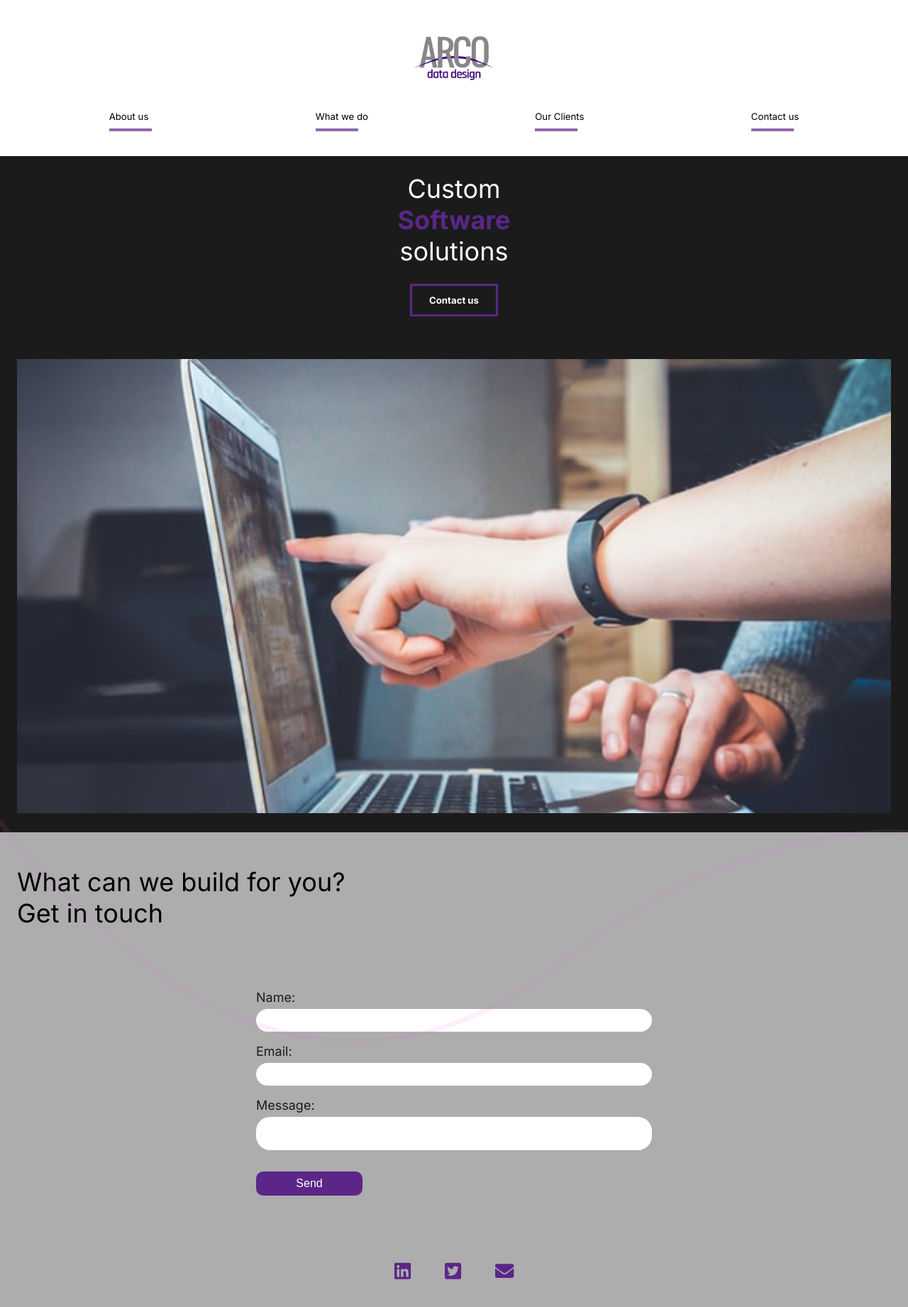
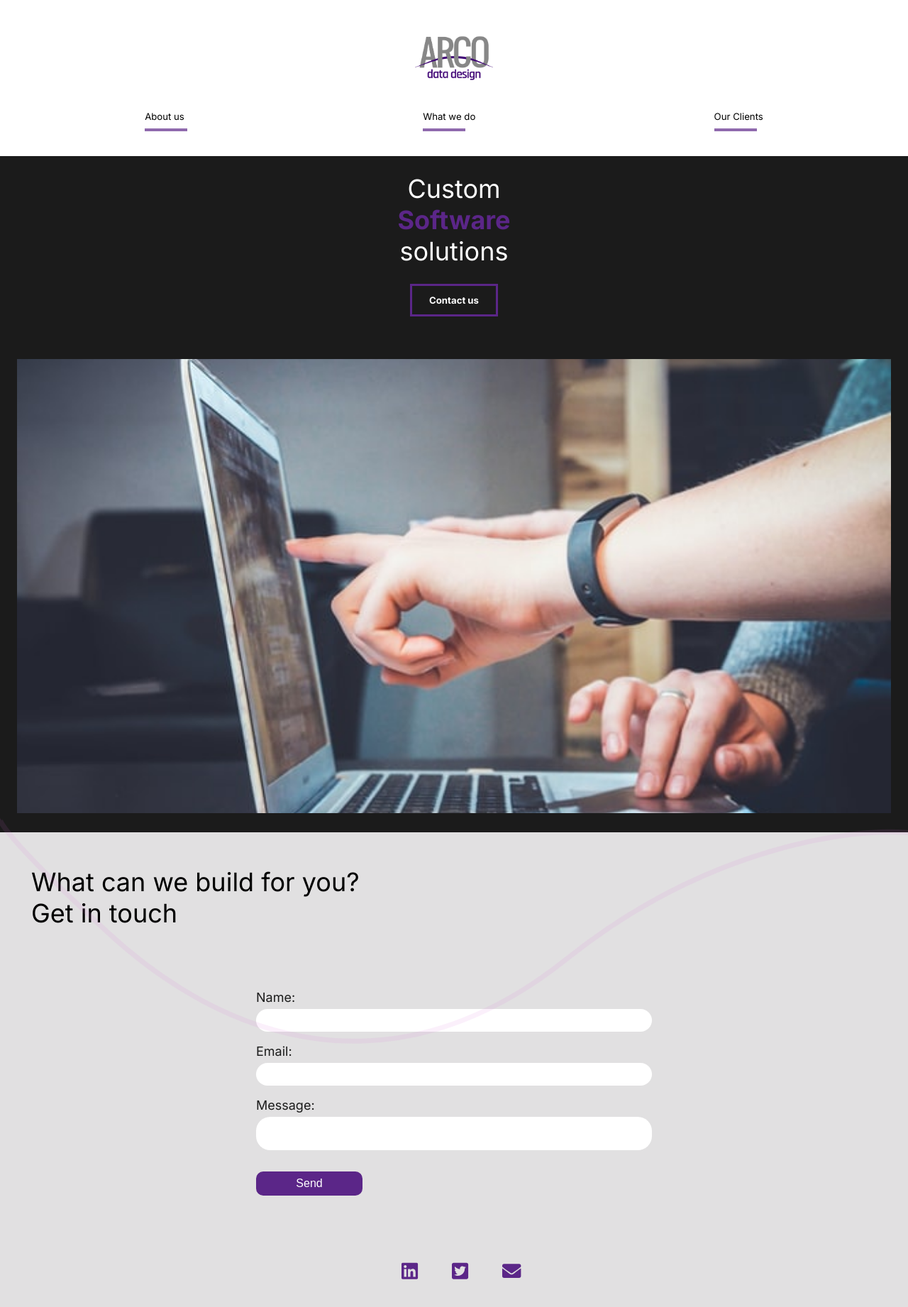
Before and after one commit to kceron/a-site-one, a React (Create React App) app: page / in a window 1280 px wide. Shown: the top 1842 px of the page at 71% size. Built offline with nearby package versions, Linux system fonts and the light colour scheme.

Commit message:
contact us button scroll

```diff
--- a/src/App.js
+++ b/src/App.js
@@ -2,7 +2,7 @@ import React from "react";
 import GlobalStyle from "./components/GlobalStyle";
 import AboutUs from "./pages/AboutUs";
 import Nav from "./components/Nav";
-import ContactUs from "./pages/ContactUs";
+// import ContactUs from "./pages/ContactUs";
 import OurWork from "./pages/OurWork";
 import ServicesSection from "./components/ServicesSection";
 import ClientDetail from "./pages/ClientDetail";
@@ -32,9 +32,9 @@ function App() {
           <Route path="/clients">
             <OurWork />
           </Route>
-          <Route path="/contact">
+          {/* <Route path="/contact">
             <ContactUs />
-          </Route>
+          </Route> */}
         </Switch>
       </AnimatePresence>
     </div>
--- a/src/components/AboutSection.js
+++ b/src/components/AboutSection.js
@@ -12,6 +12,10 @@ import { titleAnim, fade, photoAnim } from "../animation";
 import Wave from "./Wave";
 
 const AboutSection = () => {
+  const scroll = () => {
+    const section = document.querySelector( '#contact-us' );
+    section.scrollIntoView( { behavior: 'smooth', block: 'start' } );
+  };
   return (
     <StyledAbout>
       <StyledDescription>
@@ -28,7 +32,7 @@ const AboutSection = () => {
             <motion.h2 variants={titleAnim}>solutions</motion.h2>
           </StyledHide>
         </motion.div>
-        <motion.button variants={fade}>Contact us</motion.button>
+        <motion.button onClick={scroll} variants={fade}>Contact us</motion.button>
       </StyledDescription>
       <StyledImage>
         <motion.img variants={photoAnim} src={home1} alt="arco logo" />
--- a/src/components/Nav.js
+++ b/src/components/Nav.js
@@ -5,8 +5,13 @@ import arcoLogo from "../img/arcologo.png";
 import { motion } from "framer-motion";
 import { useLocation } from "react-router";
 
+
 const Nav = () => {
   const { pathname } = useLocation();
+  // const scroll = () => {
+  //   const section = document.querySelector( '#contact-us' );
+  //   section.scrollIntoView( { behavior: 'smooth', block: 'start' } );
+  // };
 
   return (
     <StyledNav>
@@ -46,8 +51,8 @@ const Nav = () => {
             animate={{ width: pathname === "/clients" ? "50%" : "0%" }}
           />
         </li>
-        <li>
-          <Link className="nav-link" to="/contact">
+        {/* <li>
+          <Link onClick={scroll} className="nav-link" to="/contact">
             Contact us
           </Link>
           <Line
@@ -55,7 +60,7 @@ const Nav = () => {
             initial={{ width: "0%" }}
             animate={{ width: pathname === "/contact" ? "50%" : "0%" }}
           />
-        </li>
+        </li> */}
       </ul>
     </StyledNav>
   );
--- a/src/pages/AboutUs.js
+++ b/src/pages/AboutUs.js
@@ -1,4 +1,5 @@
 import React from "react";
+import { Switch, Route, useLocation } from "react-router-dom";
 import AboutSection from "../components/AboutSection";
 import ContactUs from "../pages/ContactUs";
 // Animations
@@ -17,6 +18,7 @@ const AboutUs = () => {
       <AboutSection />
       <ContactUs />
       <ScrollTop />
+
     </motion.div>
   );
 };
--- a/src/pages/ContactUs.js
+++ b/src/pages/ContactUs.js
@@ -1,4 +1,4 @@
-import React from "react";
+import React, { forwardRef, useRef } from 'react'
 // Animations
 import { motion } from "framer-motion";
 import { pageAnimation, titleAnim } from "../animation";
@@ -14,19 +14,22 @@ import {
 
 const ContactUs = () => {
   // const [element, controls] = useScroll();
+  // const contactUsRef = useRef();
+  // console.log("CONTACT US REF", contactUsRef)
 
   return (
     <StyledContact
+      id="contact-us"
       variants={pageAnimation}
       initial="hidden"
       animate="show"
       exit="exit"
-      style={{ background: "#adadad" }}
+      style={{ background: "rgb(225 224 225)" }}
     >
       <StyledTitle>
         <Hide>
-          <motion.h2 variants={titleAnim}>What can we build for you?</motion.h2>
-          <motion.h2 variants={titleAnim}>Get in touch</motion.h2>
+          <motion.h2 variants={titleAnim} style={{marginLeft: "20px"}}>What can we build for you?</motion.h2>
+          <motion.h2 variants={titleAnim} style={{marginLeft: "20px"}}>Get in touch</motion.h2>
         </Hide>
       </StyledTitle>
       <div>
@@ -64,7 +67,7 @@ const ContactUs = () => {
           </form>
         </FormContainer>
         <Hide className="bottom">
-          <StyledSocialWrap>
+          <StyledSocialWrap style={{marginLeft: "20px"}}>
             <StyledSocial>
               <a
                 href="https://www.linkedin.com/company/arco-data-design/about/"
@@ -110,7 +113,7 @@ const StyledContact = styled(motion.div)`
     font-size: 1rem;
   }
 `;
-// #adadad
+
 const StyledTitle = styled.div`
   margin-bottom: 4rem;
   color: black;
```
